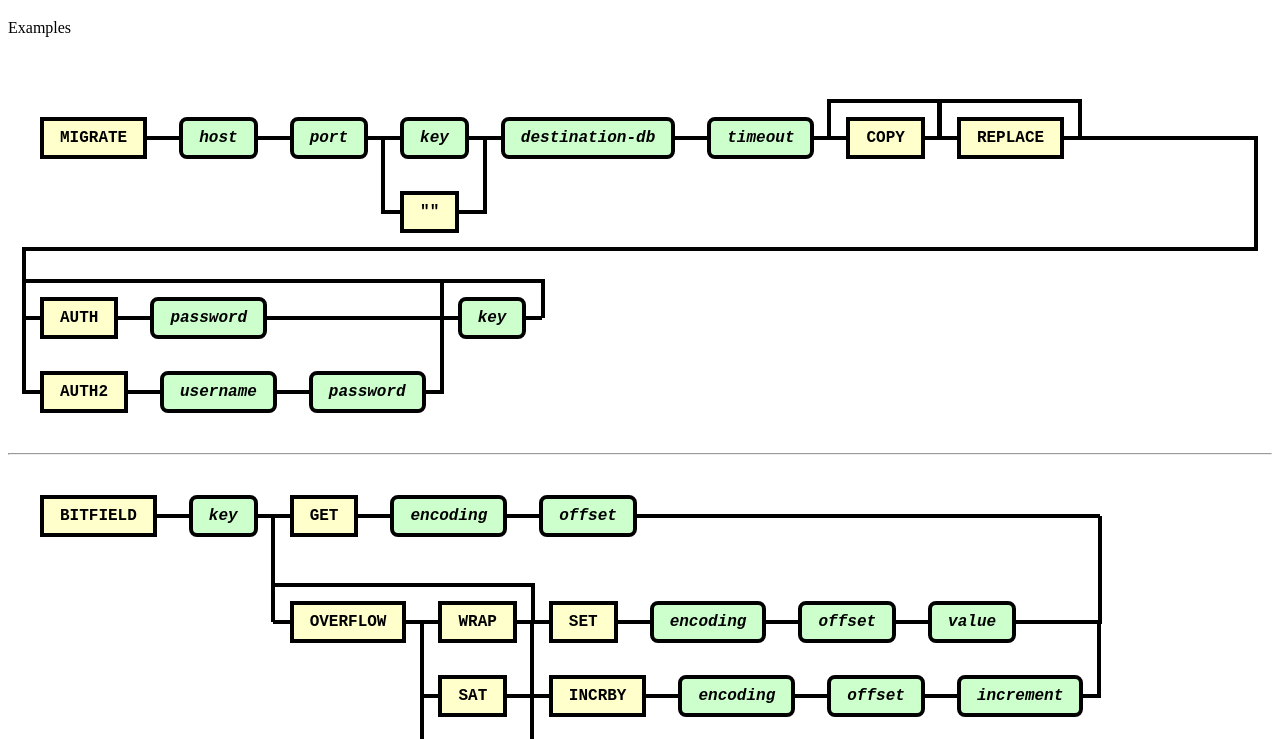
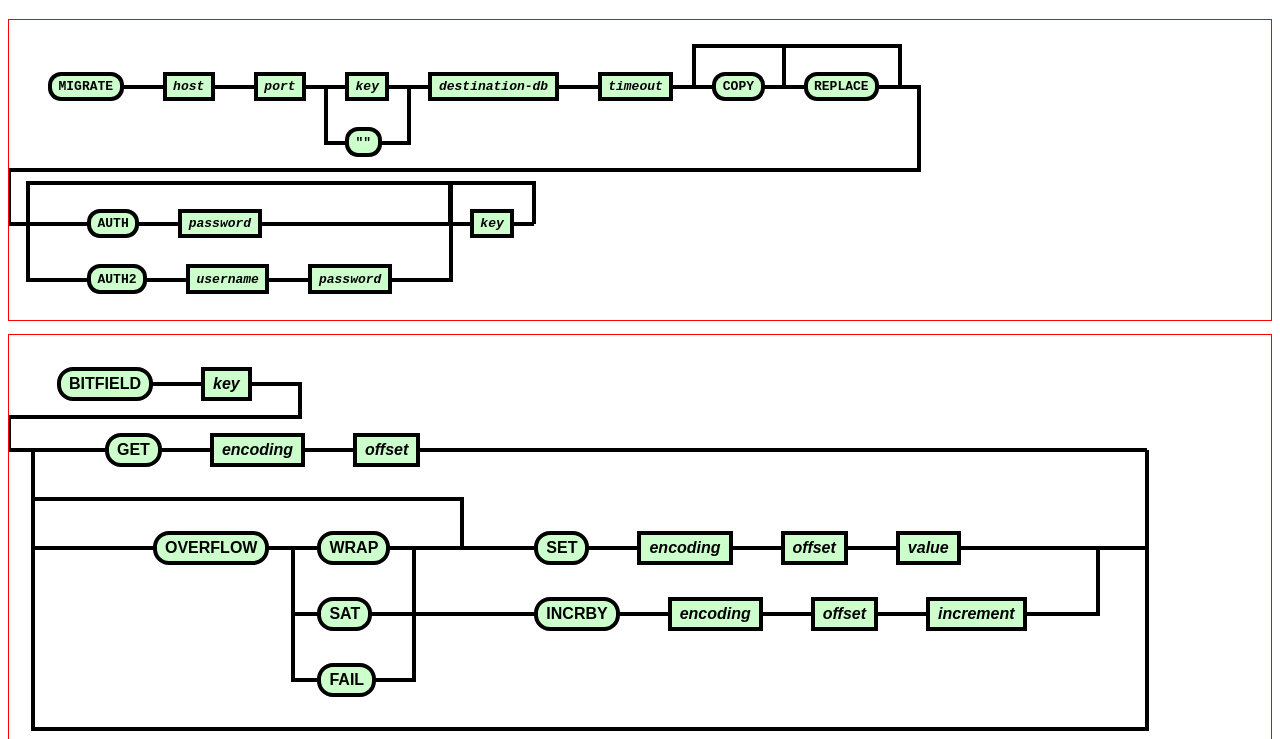
Before and after one commit to itamarhaber/wcsyn, a website: page index.html in a window 1280 px wide. Shown: the part 61-800 px from the top of the page. Drawn offline with Linux system fonts and the light colour scheme.

Commit message:
Almost pixel-perfect
Co-authored-by: Leibale Eidelman <me@leibale.com>

```diff
--- a/index.html
+++ b/index.html
@@ -4,12 +4,26 @@
 <head>
   <script src="main.js" defer></script>
   <link rel="stylesheet" href="style.css" />
+  <style>
+    rr-diagram {
+      border: 1px solid red;
+      margin-bottom: 1em;
+    }
+
+    .migrate {
+      font-family: monospace;
+    }
+    .bitfield {
+      font-family: Arial;
+    }
+    .set {
+    }
+  </style>
 </head>
 
 <body>
   <h1>Railroad diagrams</h1>
-  <p>Examples</p>
-  <rr-diagram>
+  <rr-diagram class="migrate">
     <rr-terminal>MIGRATE</rr-terminal>
     <rr-nonterminal>host</rr-nonterminal>
     <rr-nonterminal>port</rr-nonterminal>
@@ -22,24 +36,23 @@
     <rr-terminal optional>COPY</rr-terminal>
     <rr-terminal optional>REPLACE</rr-terminal>
     <rr-choice optional title="Authentication clause">
-      <rr-sequence title="Legacy AUTH">
+      <rr-sequence title="Password-only authentication">
         <rr-terminal>AUTH</rr-terminal>
         <rr-nonterminal>password</rr-nonterminal>
       </rr-sequence>
-      <rr-sequence title="Modern AUTH">
+      <rr-sequence title="Username/password authentication">
         <rr-terminal>AUTH2</rr-terminal>
         <rr-nonterminal>username</rr-nonterminal>
         <rr-nonterminal>password</rr-nonterminal>
       </rr-sequence>
     </rr-choice>
-    <rr-nonterminal optional repeatable>key</rr-nonterminal>
+    <rr-nonterminal optional repeatableable>key</rr-nonterminal>
   </rr-diagram>
-  <hr />
-  <rr-diagram>
+
+  <rr-diagram class="bitfield">
     <rr-terminal>BITFIELD</rr-terminal>
     <rr-nonterminal>key</rr-nonterminal>
-    <rr-sequence repeatable>
-      <rr-choice>
+    <rr-choice repeatable>
       <rr-sequence title="Read operations">
         <rr-terminal>GET</rr-terminal>
         <rr-nonterminal>encoding</rr-nonterminal>
@@ -70,10 +83,9 @@
         </rr-choice>
       </rr-sequence>
     </rr-choice>
-    </rr-sequence>
   </rr-diagram>
-  <hr />
-  <rr-diagram>
+
+  <rr-diagram class="set">
     <rr-terminal>SET</rr-terminal>
     <rr-nonterminal>key</rr-nonterminal>
     <rr-nonterminal>value</rr-nonterminal>
--- a/main.js
+++ b/main.js
@@ -1,6 +1,4 @@
 function fromPx(s) { return Number(s.slice(0,-2)) }
-
-const AR = 8;
 
 class Path {
   #x;
@@ -32,17 +30,10 @@ class Path {
   }
 
   #canvas;
+  #AR;
 
-  get width() {
-    return this.#canvas.clientWidth;
-  }
-
-  get height() {
-    return this.#canvas.clientHeight;
-  }
-
-  constructor(canvas) {
-    this.#canvas = canvas;
+  constructor(arcRadius, lineWidth) {
+    this.#AR = arcRadius;
   }
 
   moveTo(x, y) {
@@ -81,32 +72,32 @@ class RailroadElement extends HTMLElement {
     if (!this.hasAttribute('optional')) return;
 
     const { x, y } = path;
-    path.verticalTo(this.offsetTop - gap.block / 2);
-    path.horizontalTo(this.offsetLeft + this.offsetWidth + gap.inline / 2);
+    path.verticalTo(this.offsetTop - gap.block);
+    path.horizontalTo(this.offsetLeft + this.offsetWidth + gap.midInline);
     path.verticalTo(y);
     path.x = x;
   }
 
-  #drawRepeat(path, gap) {
-    if (!this.hasAttribute('repeat')) return;
+  #drawRepeatable(path, gap) {
+    if (!this.hasAttribute('repeatable')) return;
 
     const { x, y } = path;
-    path.verticalTo(this.offsetTop + this.offsetHeight + gap.block / 2);
-    path.horizontalTo(this.offsetLeft + this.offsetWidth + gap.inline / 2);
+    path.verticalTo(this.offsetTop + this.offsetHeight + gap.block);
+    path.horizontalTo(this.offsetLeft + this.offsetWidth + gap.midInline);
     path.verticalTo(y);
     path.x = x;
   }
 
   drawAttributes(path, gap) {
     this.#drawOptional(path, gap);
-    this.#drawRepeat(path, gap);
+    this.#drawRepeatable(path, gap);
   }
 
   draw(path, gap) {
     const { x, midHeight, width } = this.getRect();
-    path.lineTo(x, midHeight);
-    path.x += width - 1;
-    path.horizontalTo(path.x + gap.inline / 2);
+    path.lineTo(x + 1, midHeight);
+    path.x += width - 2;
+    path.horizontalTo(path.x + gap.midInline + 1);
   }
 
   getRect() {
@@ -115,10 +106,14 @@ class RailroadElement extends HTMLElement {
       y: this.offsetTop,
       width: this.offsetWidth,
       height: this.offsetHeight,
-      midHeight: this.offsetTop + Math.round(this.offsetHeight / 2)
+      midHeight: this.offsetTop + Math.floor(this.offsetHeight / 2)
     };
   }
 }
+
+class RailroadStart extends RailroadElement {}
+
+class RailroadEnd extends RailroadElement {}
 
 class RailroadTerminal extends RailroadElement {}
 
@@ -145,16 +140,14 @@ class RailroadContainer extends RailroadElement {
   }
 
   getGap() {
-    const computedStyle = getComputedStyle(this);
-    const block = fromPx(computedStyle['row-gap']),
-      inline = fromPx(computedStyle['column-gap']),
-      midBlock = Math.round(block / 2),
-      midInline = Math.round(inline / 2);
+    const computedStyle = getComputedStyle(this),
+      block = fromPx(computedStyle['row-gap']),
+      inline = fromPx(computedStyle['column-gap']);
     return {
-      block,
-      inline,
-      hBlock: midBlock,
-      hInline: midInline
+      block: Math.round(block),
+      inline: Math.round(inline),
+      midBlock: Math.round(block / 2),
+      midInline: Math.round(inline / 2)
     };
   }
 }
@@ -167,11 +160,12 @@ class RailroadSequence extends RailroadContainer {
         { midHeight } = child.getRect();
 
       if (path.x > child.offsetLeft) {
-        const prev = this.children[i-1].getRect();
-        path.horizontalTo(path.width - gap.hInline);
-        path.verticalTo(prev.y + lineHeight + gap.hBlock);
-        path.horizontalTo(gap.hInline);
+        let prev = this.children[i-1];
+        path.horizontalTo(prev.offsetLeft + prev.offsetWidth + gap.inline);
+        path.verticalTo(prev.offsetTop + lineHeight + gap.midBlock);
+        path.horizontalTo(child.offsetLeft - gap.inline);
         path.verticalTo(midHeight);
+        path.horizontalTo(child.offsetLeft - gap.midInline);
         lineHeight = child.offsetHeight;
       } else if (child.offsetHeight > lineHeight) {
         lineHeight = child.offsetHeight;
@@ -190,9 +184,9 @@ class RailroadChoice extends RailroadContainer {
       path.verticalTo(child.getRect().midHeight);
       child.drawAttributes(path, gap);
       child.draw(path, gap);
-      path.horizontalTo(this.offsetLeft + this.offsetWidth + gap.hInline);
+      path.horizontalTo(this.offsetLeft + this.offsetWidth + gap.midInline);
       path.verticalTo(y);
-      path.moveTo(x, y);
+      path.x = x;
     }
 
     path.x += this.offsetWidth + gap.inline;
@@ -231,11 +225,15 @@ class RailroadDiagram extends RailroadSequence {
     this.#canvas.style.width = `${this.clientWidth}px`;
     this.#canvas.style.height = `${this.clientHeight}px`;
 
-    const path = new Path(this.#canvas);
+    const computedStyle = getComputedStyle(this);
+    const arcRadius = fromPx(computedStyle.getPropertyValue('--arc-radius')) || 8;
+    const lineWidth = fromPx(computedStyle.getPropertyValue('--line-width')) || 4;
+
+    const path = new Path(this.#canvas, arcRadius);
     super.draw(path, this.getGap(), 1);
 
     // TODO: use css custome property - should be the same as borders
-    this.#ctx.lineWidth = 4;
+    this.#ctx.lineWidth = lineWidth;
     this.#ctx.scale(devicePixelRatio, devicePixelRatio);
     this.#ctx.stroke(path.path2d);
 
@@ -252,6 +250,12 @@ const ELEMENTS = [{
   name: 'rr-choice',
   constructor: RailroadChoice
 }, {
+  name: 'rr-start',
+  constructor: RailroadStart,
+}, {
+  name: 'rr-end',
+  constructor: RailroadEnd,
+}, {
   name: 'rr-terminal',
   constructor: RailroadTerminal,
 }, {
--- a/style.css
+++ b/style.css
@@ -1,34 +1,42 @@
 :root {}
+
+rr-diagram {
+  --terminal-background-color: hsl(120, 100%, 90%);
+  --nonterminal-background-color: hsl(120, 100%, 90%);
+  --gap-block: 2em;
+  --gap-inline: 3em;
+  --border-radius: 1em;
+  --arc-radius: 8px;  /* px value only */
+  --line-width: 4px;  /* px value only */
+  --line-color: black;
+}
 
 rr-diagram [optional] {
   margin-top: var(--gap-block);
 }
 
-rr-diagram [repeat] {
+rr-diagram [repeatable] {
   margin-bottom: var(--gap-block);
 }
 
 rr-diagram {
-  font-family: 'Courier New', Courier, monospace;
   position: relative;
   padding: var(--gap-block) var(--gap-inline);
 }
 
 rr-diagram, rr-sequence {
-  --gap-block: 2rem;
-  --gap-inline: 2rem;
-
   display: flex;
   flex-wrap: wrap;
   align-items: baseline;
   gap: var(--gap-block) var(--gap-inline);
+  padding-inline: var(--gap-inline);
 }
 
 rr-choice {
   display: flex;
   flex-direction: column;
   align-items: flex-start;
-  gap: var(--gap-inline);
+  gap: var(--gap-block) var(--gap-inline);
 }
 
 rr-diagram > canvas {
@@ -38,60 +46,27 @@ rr-diagram > canvas {
 }
 
 rr-terminal, rr-nonterminal {
-  padding: 0.5em 1em;
+  padding: 0.25em 0.5em;
+  font-weight: bold;
+  border-color: var(--line-color);
+  border-width: var(--line-width);
+  border-style: solid;
 }
 
 rr-terminal {
-  background-color: hsl(60, 100%, 90%);
+  background-color: var(--terminal-background-color);
+  border-radius: var(--border-radius);
 }
 
 rr-nonterminal {
-  background-color: hsl(120, 100%, 90%);
+  background-color: var(--nonterminal-background-color);
+  font-style: italic;
 }
 
-/* rr-stack {
-  display: grid;
-  gap: 2rem;
-  margin: 0 1rem;
-  justify-items: center;
-  padding: 0 1rem;
-} */
-
-rr-group {
-  border-width: var(--diagram-stroke-width);
-  border-color: var(--group-color);
-  border-style: dashed;
-  border-radius: 0.75rem;
+rr-start, rr-end {
+  padding-block: 0.5em;
+  padding-inline: 0.25em;
+  border-color: var(--line-color);
+  border-width: var(--line-width);
+  border-style: solid;
 }
-
-rr-group > span {
-  background: var(--diagram-background);
-  color: var(--group-color);
-  position: absolute;
-  top: -0.75rem;
-  left: 2rem;
-  padding: 0 0.25rem 0;
-  font-weight: bold;
-  font-family: Arial, Helvetica, sans-serif;
-}
-
-rr-skip {
-}
-
-rr-comment {
-  font-family: Arial, Helvetica, sans-serif;
-  font-size: small;
-  font-style: italic;
-  padding: 0.25rem;
-}
-
-rr-terminal, rr-nonterminal {
-  font-weight: bold;
-  border: 4px solid black;
-
-}
-
-rr-nonterminal {
-  font-style: italic;
-  border-radius: .5em;
-}
```
Lines whose indentation alone changed are shown as unchanged.
